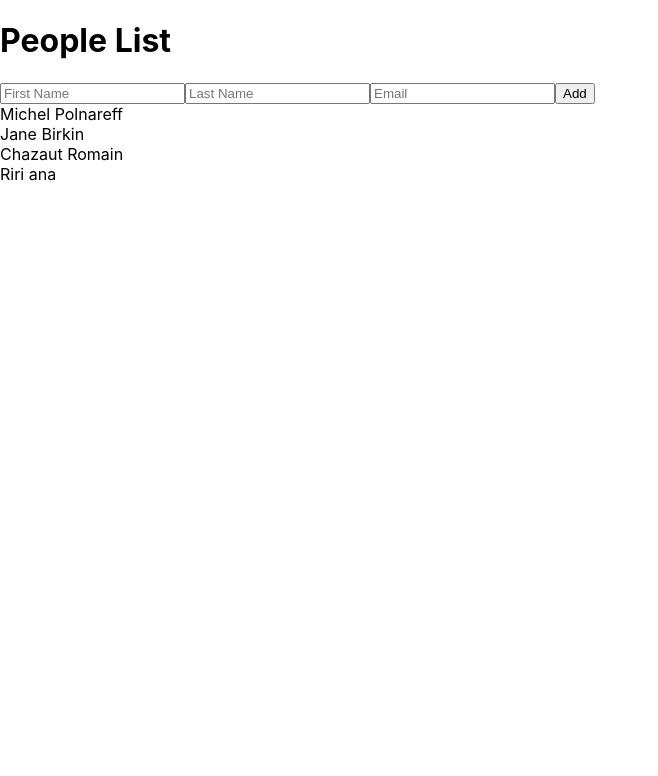
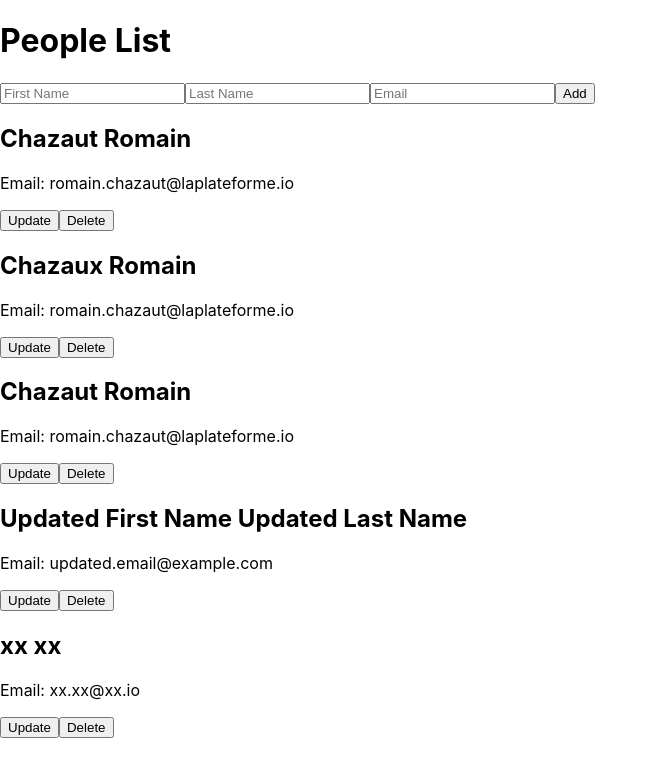
Before and after one commit to romain-chazaut/frontend-reactjs-application, a React (Create React App) app: page / in a window 1280 px wide. Shown: the top 776 px of the page, without its empty margins (0-658 px from the left). Built offline with nearby package versions, Linux system fonts and the light colour scheme; data requests are answered from the project's data file.

Commit message:
commit 31/05

```diff
--- a/db.json
+++ b/db.json
@@ -1,28 +1,34 @@
 {
   "people": [
     {
-      "id": 1,
-      "firstName": "Michel",
-      "lastName": "Polnareff",
-      "email": "michel.polnareff@example.com"
+      "firstName": "Updated First Name",
+      "lastName": "Updated Last Name",
+      "email": "updated.email@example.com",
+      "id": 11
     },
     {
-      "id": 2,
-      "firstName": "Jane",
-      "lastName": "Birkin",
-      "email": "jane.birkin@example.com"
+      "id": 14,
+      "firstName": "xx",
+      "lastName": "xx",
+      "email": "xx.xx@xx.io"
     },
     {
-      "id": 3,
+      "id": 16,
       "firstName": "Chazaut",
       "lastName": "Romain",
       "email": "romain.chazaut@laplateforme.io"
     },
     {
-      "id": 4,
-      "firstName": "Riri",
-      "lastName": "ana",
-      "email": "riri.ana@ririnana.com"
+      "id": 17,
+      "firstName": "Chazaux",
+      "lastName": "Romain",
+      "email": "romain.chazaut@laplateforme.io"
+    },
+    {
+      "id": 18,
+      "firstName": "Chazaut",
+      "lastName": "Romain",
+      "email": "romain.chazaut@laplateforme.io"
     }
   ]
 }
--- a/src/App.js
+++ b/src/App.js
@@ -1,10 +1,11 @@
 import React, { useState, useEffect } from "react";
-import { getAll } from "./services/personService";
+import { getAll, remove } from "./services/personService";
 import PersonList from "./components/PersonList";
 import PersonForm from "./components/PersonForm";
 
 function App() {
   const [people, setPeople] = useState([]);
+  const [personToUpdate, setPersonToUpdate] = useState(null);
 
   useEffect(() => {
     getAll().then((initialPeople) => {
@@ -12,11 +13,38 @@ function App() {
     });
   }, []);
 
+  const updatePersonList = () => {
+    getAll().then((updatedPeople) => {
+      setPeople(updatedPeople);
+    });
+  };
+
+  const handleUpdate = (id) => {
+    const person = people.find((person) => person.id === id);
+    setPersonToUpdate(person);
+  };
+
+  const handleDelete = async (id) => {
+    try {
+      await remove(id);
+      updatePersonList();
+    } catch (error) {
+      console.error('Error deleting person:', error);
+    }
+  };
+
   return (
     <div className="App">
       <h1>People List</h1>
-      <PersonForm />
-      <PersonList people={people} />
+      <PersonForm
+        personToUpdate={personToUpdate}
+        updatePersonList={updatePersonList}
+      />
+      <PersonList
+        people={people}
+        handleUpdate={handleUpdate}
+        handleDelete={handleDelete}
+      />
     </div>
   );
 }
--- a/src/components/Person.js
+++ b/src/components/Person.js
@@ -11,11 +11,28 @@ const Person = ({ person, handleUpdate, handleDelete }) => {
     }
   };
 
+  const updatePerson = async (updatedInfo) => {
+    try {
+      await axios.put(`http://localhost:3000/people/${person.id}`, updatedInfo);
+      handleUpdate(person.id, updatedInfo);
+    } catch (error) {
+      console.error('Error updating person:', error);
+    }
+  };
+
+  // Ceci est juste une démonstration de ce à quoi pourrait ressembler updatedInfo.
+  // En réalité, vous devriez probablement recueillir ces informations à partir d'un formulaire ou d'une autre interface utilisateur.
+  const updatedInfo = {
+    firstName: 'Updated First Name',
+    lastName: 'Updated Last Name',
+    email: 'updated.email@example.com'
+  };
+
   return (
     <div>
       <h2>{person.firstName} {person.lastName}</h2>
       <p>Email: {person.email}</p>
-      <button onClick={() => handleUpdate(person.id)}>Update</button>
+      <button onClick={() => updatePerson(updatedInfo)}>Update</button>
       <button onClick={deletePerson}>Delete</button>
     </div>
   );
--- a/src/components/PersonForm.js
+++ b/src/components/PersonForm.js
@@ -8,6 +8,8 @@ const PersonForm = ({ personToUpdate, updatePersonList }) => {
     lastName: "",
     email: "",
   });
+
+  const [error, setError] = useState(null);
 
   useEffect(() => {
     if (personToUpdate) {
@@ -24,6 +26,7 @@ const PersonForm = ({ personToUpdate, updatePersonList }) => {
 
   const handleSubmit = async (e) => {
     e.preventDefault();
+    try {
       if (!person.id) {
         // If the person object doesn't have an id, it's a new person.
         await axios.post("http://localhost:3000/people", person);
@@ -33,9 +36,15 @@ const PersonForm = ({ personToUpdate, updatePersonList }) => {
       }
       updatePersonList();
       setPerson({ id: "", firstName: "", lastName: "", email: "" });
+    } catch (error) {
+      console.error('Error:', error);
+      setError('Something went wrong. Please try again.');
+    }
   };
 
   return (
+    <div>
+      {error && <p className="error">{error}</p>}
       <form onSubmit={handleSubmit}>
         <input
           type="text"
@@ -63,6 +72,7 @@ const PersonForm = ({ personToUpdate, updatePersonList }) => {
         />
         <button type="submit">{person.id ? "Update" : "Add"}</button>
       </form>
+    </div>
   );
 };
 
--- a/src/components/PersonList.js
+++ b/src/components/PersonList.js
@@ -1,12 +1,16 @@
 import React from 'react';
+import Person from './Person';
 
-const PersonList = ({ people }) => {
+const PersonList = ({ people, handleUpdate, handleDelete }) => {
   return (
     <div>
-      {people.map((person) => (
-        <div key={person.id}>
-          {person.firstName} {person.lastName}
-        </div>
+      {people.sort((a, b) => a.lastName.localeCompare(b.lastName)).map((person) => (
+        <Person
+          key={person.id}
+          person={person}
+          handleUpdate={handleUpdate}
+          handleDelete={handleDelete}
+        />
       ))}
     </div>
   );
--- a/src/services/personService.js
+++ b/src/services/personService.js
@@ -3,21 +3,41 @@ import axios from "axios";
 const baseUrl = "http://localhost:3000/people";
 
 export const getAll = async () => {
+  try {
     const response = await axios.get(baseUrl);
     return response.data;
+  } catch (error) {
+    console.error('Error fetching data:', error);
+    throw error;
+  }
 };
 
 export const create = async (newObject) => {
+  try {
     const response = await axios.post(baseUrl, newObject);
     return response.data;
+  } catch (error) {
+    console.error('Error creating person:', error);
+    throw error;
+  }
 };
 
 export const update = async (id, newObject) => {
+  try {
     const response = await axios.put(`${baseUrl}/${id}`, newObject);
     return response.data;
+  } catch (error) {
+    console.error('Error updating person:', error);
+    throw error;
+  }
 };
 
 export const remove = async (id) => {
+  try {
     const response = await axios.delete(`${baseUrl}/${id}`);
     return response.data;
+  } catch (error) {
+    console.error('Error removing person:', error);
+    throw error;
+  }
 };
```
Lines whose indentation alone changed are shown as unchanged.
